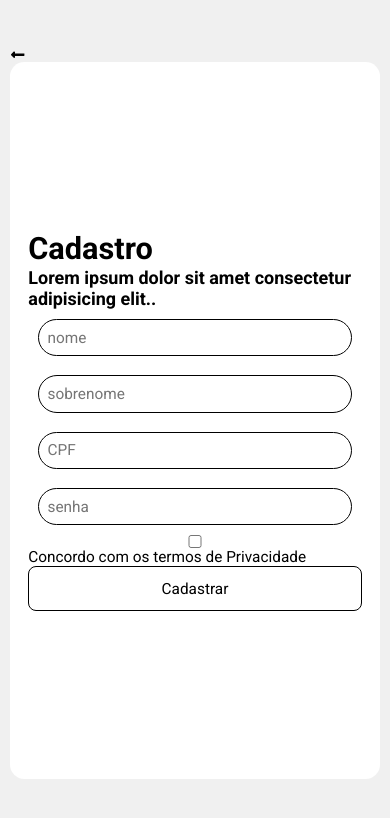
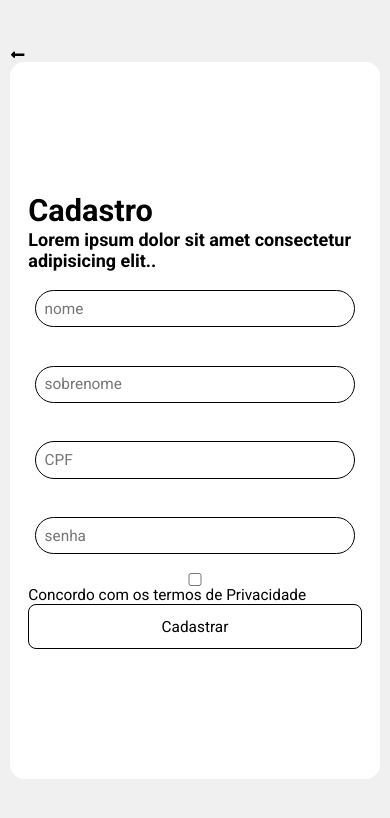
Before and after one commit to lumamontes/testeApp, a React (Create React App) app in the folder web/: page /cadastro in a window 390 px wide. Shown: the top 818 px of the page. Built offline with nearby package versions, Linux system fonts and the light colour scheme.

Commit message:
ajustado form mobile

```diff
--- a/web/src/pages/Form/style.css
+++ b/web/src/pages/Form/style.css
@@ -14,7 +14,6 @@
     flex-direction: column;
     justify-content: center;
     width: 95%;
-
 }
 
 #pacient-form-content form {
@@ -33,7 +32,7 @@
     display: flex;
     flex-direction: column;
     justify-content: center;
-    padding: 1rem;
+    padding: 2rem 0.7rem;
 }
 
 #pacient-form-content form input {
@@ -41,7 +40,19 @@
     border: 1px solid black;
     outline: none;
     padding: 0.9rem;
+    max-width: 600px;
+}
 
+#pacient-form-content #button{
+    display: flex;
+    text-align: left;
+    justify-content: space-evenly;
+    align-items: flex-start;
+    max-width: 400px;
+}
+
+#pacient-form-page div.img-container {
+    background-color: var(--soft-main-color);
 }
 
 /* #home-page-content header img {
```
